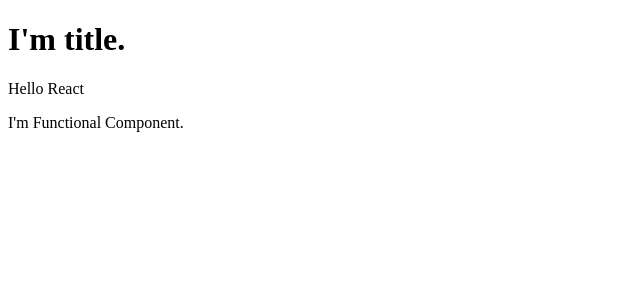
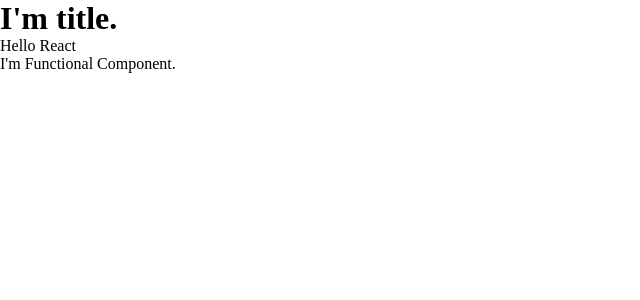
Before and after one commit to MrWindlike/webpack-demo, a React app: page / in a window 1280 px wide. Shown: the top 300 px of the page, without its empty margins (0-640 px from the left). Built offline with nearby package versions, Linux system fonts and the light colour scheme; the HTML template or start-up script is replaced by a standard one.

Commit message:
feat: add `cache-loader`

```diff
--- a/package.json
+++ b/package.json
@@ -25,13 +25,17 @@
     "babel-eslint": "^9.0.0",
     "babel-loader": "^8.0.0",
     "babel-plugin-transform-react-remove-prop-types": "^0.4.18",
+    "cache-loader": "^4.1.0",
     "clean-webpack-plugin": "^0.1.19",
+    "css-loader": "^3.1.0",
     "eslint": "^5.5.0",
     "eslint-plugin-react": "^7.11.1",
     "happypack": "^5.0.0",
     "html-webpack-plugin": "^3.2.0",
+    "node-sass": "^4.12.0",
     "sass-loader": "^7.1.0",
     "script-ext-html-webpack-plugin": "^2.0.1",
+    "style-loader": "^0.23.1",
     "webpack": "^4.17.1",
     "webpack-bundle-analyzer": "^3.0.3",
     "webpack-cli": "^3.1.0",
--- a/src/App.jsx
+++ b/src/App.jsx
@@ -1,8 +1,9 @@
 import ClassComponent from 'Components/ClassComponent';
 import FunctionalComponent from 'Components/FunctionalComponent';
+import './App.scss';
 
 const App = () => (
-  <div>
+  <div className="container">
     <ClassComponent title="I'm title." />
     <FunctionalComponent />
   </div>
--- /dev/null
+++ b/src/App.scss
@@ -0,0 +1,4 @@
+* {
+    margin: 0;
+    padding: 0;
+}
```
Also changed, not shown: 3 other files (tests, documents, lock files or other folders).
